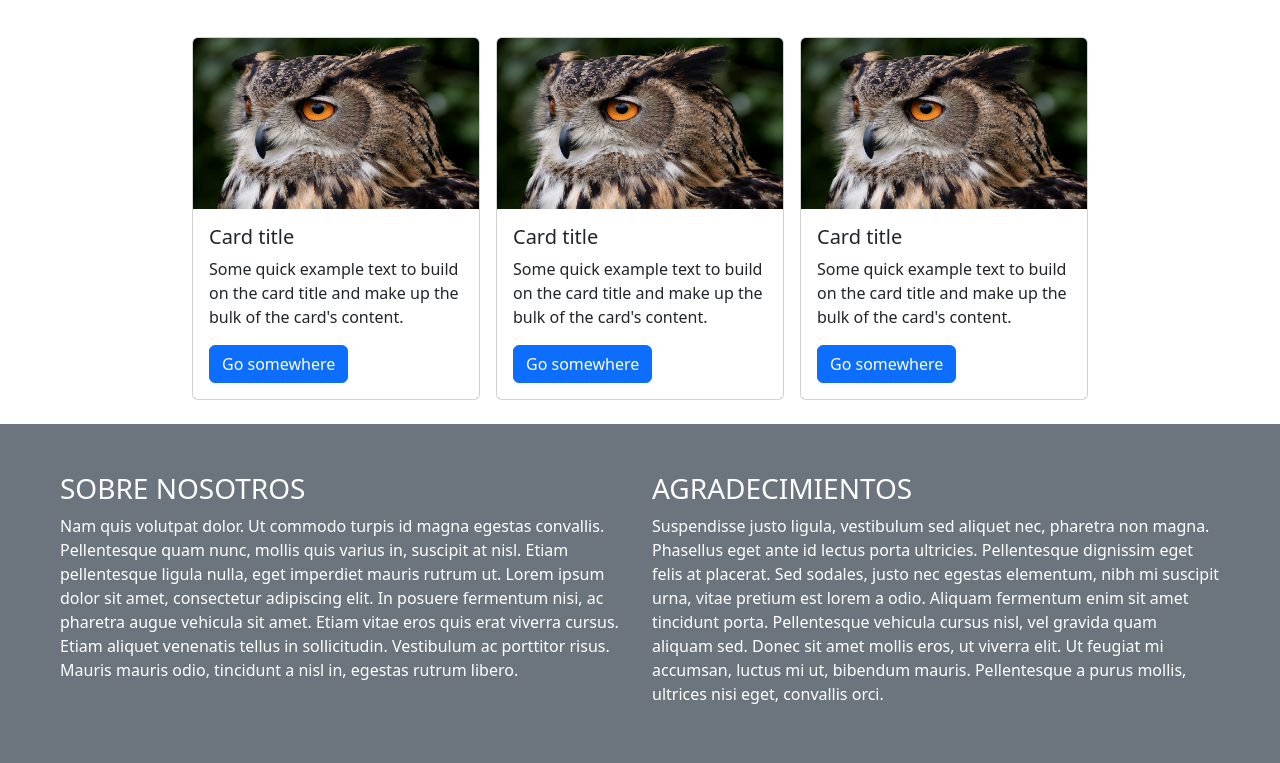
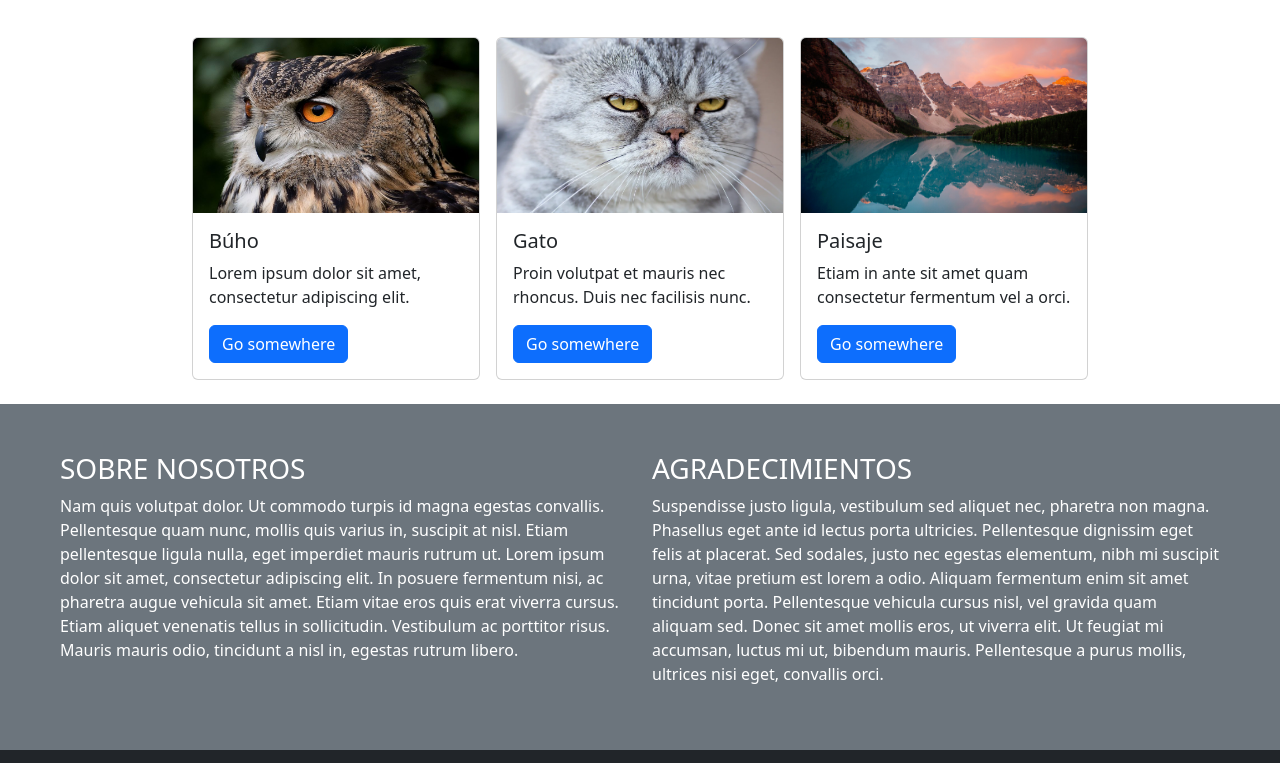
Before and after one commit to Cucharoth/ESP1-GALERIA, a plain HTML site: page index.html in a window 1280 px wide. Shown: the part 157-920 px from the top of the page. Drawn offline with nearby package versions, Linux system fonts and the light colour scheme.

Commit message:
image fix

```diff
--- a/index.html
+++ b/index.html
@@ -16,7 +16,7 @@
   <div class="container-fluid p-0">
     <nav class="navbar bg-primary">
       <div class="container-fluid">
-        <span class="navbar-brand mb-0 h1">Mi Página</span>
+        <span class="navbar-brand mb-0 h1 text-white">Mi Página</span>
       </div>
     </nav>
   </div>
@@ -33,29 +33,26 @@
   <div class="container">
     <div class="d-flex justify-content-center p-3 s-5">
       <div class="card m-2" style="width: 18rem;">
-        <img src="images/buho.jpg" class="card-img-top" alt="...">
+        <img src="images/buho.jpg" class="card-img-top" height="175px" alt="...">
         <div class="card-body">
-          <h5 class="card-title">Card title</h5>
-          <p class="card-text">Some quick example text to build on the card title and make up the bulk of the card's
-            content.</p>
+          <h5 class="card-title">Búho</h5>
+          <p class="card-text">Lorem ipsum dolor sit amet, consectetur adipiscing elit.</p>
           <a href="#" class="btn btn-primary">Go somewhere</a>
         </div>
       </div>
       <div class="card m-2" style="width: 18rem;">
-        <img src="images/buho.jpg" class="card-img-top" alt="...">
+        <img src="images/gato.webp" class="card-img-top" height="175px" alt="...">
         <div class="card-body">
-          <h5 class="card-title">Card title</h5>
-          <p class="card-text">Some quick example text to build on the card title and make up the bulk of the card's
-            content.</p>
+          <h5 class="card-title">Gato</h5>
+          <p class="card-text">Proin volutpat et mauris nec rhoncus. Duis nec facilisis nunc.</p>
           <a href="#" class="btn btn-primary">Go somewhere</a>
         </div>
       </div>
       <div class="card m-2" style="width: 18rem;">
-        <img src="images/buho.jpg" class="card-img-top" alt="...">
+        <img src="images/paisaje.jpg" class="card-img-top" height="175px" alt="...">
         <div class="card-body">
-          <h5 class="card-title">Card title</h5>
-          <p class="card-text">Some quick example text to build on the card title and make up the bulk of the card's
-            content.</p>
+          <h5 class="card-title">Paisaje</h5>
+          <p class="card-text">Etiam in ante sit amet quam consectetur fermentum vel a orci.</p>
           <a href="#" class="btn btn-primary">Go somewhere</a>
         </div>
       </div>
```
Also changed, not shown: images/gato.jpg (added), images/gato.webp (added), images/paisaje.jpg (added).
